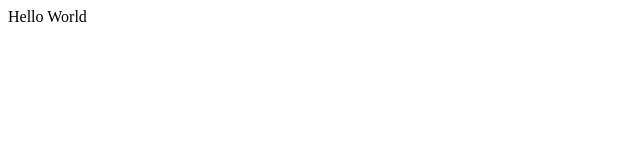
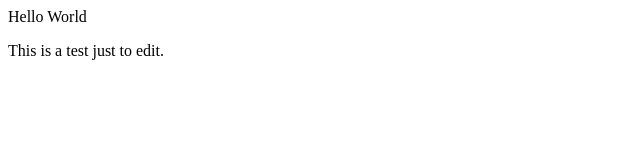
Before and after one commit to muhdrazi/hello-world, a plain HTML site: page index.html in a window 1280 px wide. Shown: the whole page, without its empty margins (0-640 px from the left). Drawn offline with Linux system fonts and the light colour scheme.

Commit message:
Updated index.html added more test lines.

```diff
--- a/index.html
+++ b/index.html
@@ -1 +1,2 @@
 <p>Hello World</p>
+<p>This is a test just to edit.</p>
```
